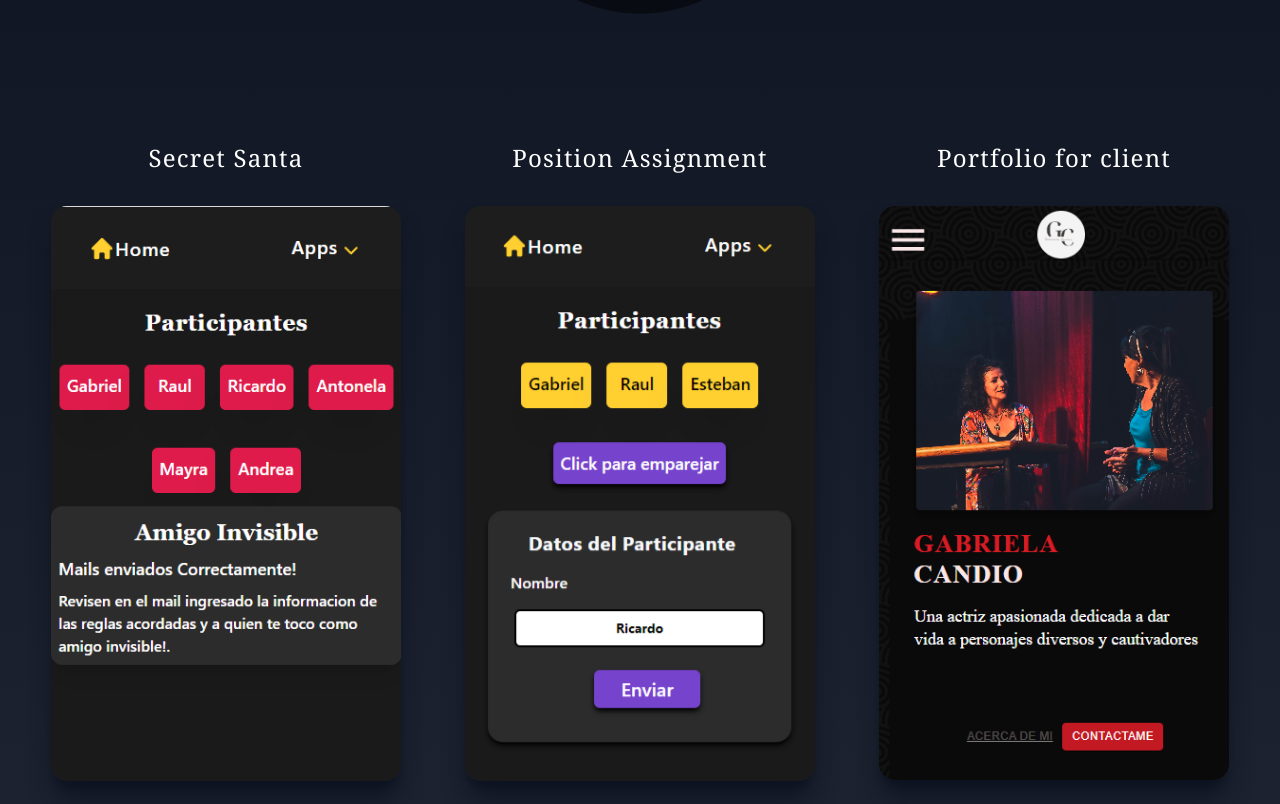
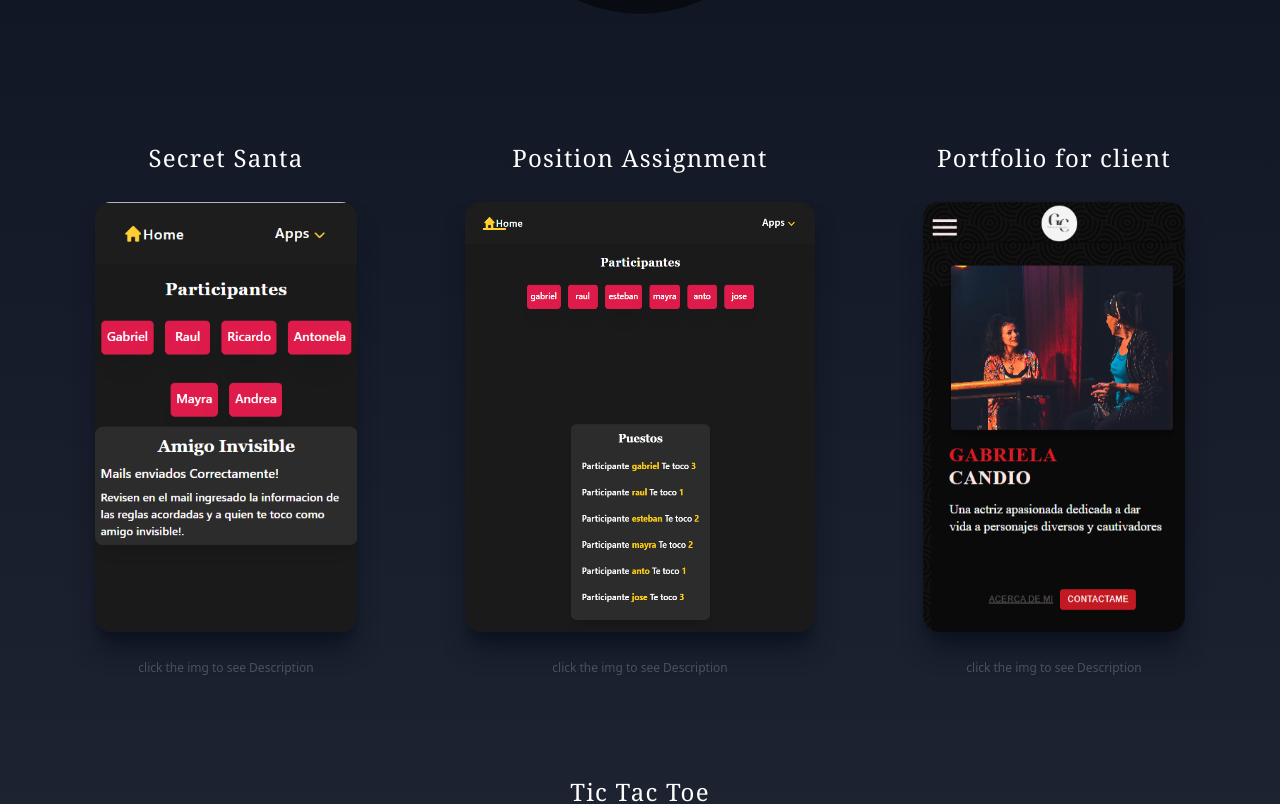
Before and after one commit to GabrielPaparello/cv, a React (Vite) app: page / in a window 1280 px wide. Shown: the part 1320-2124 px from the top of the page. Built offline with nearby package versions, Linux system fonts and the light colour scheme.

Commit message:
fixed imgs

```diff
--- a/src/components/Projects.jsx
+++ b/src/components/Projects.jsx
@@ -17,7 +17,7 @@ export const Projects = ({
   return (
     <>
       <div
-        className={`text-center  text-white  relative  m-4  p-4 flex flex-col  justify-start items-center gap-16  `}
+        className={`text-center  text-white  relative  m-4  p-4 flex flex-col  justify-center items-center content-center gap-7  `}
         onClick={() => {
           setActive(!active);
         }}
@@ -25,13 +25,13 @@ export const Projects = ({
         <h2
           className={`backFace text-2xl duration-[2s] font-serif tracking-wider  ${
             active ? "rotation3d" : ""
-          }   -mb-8 `}
+          }   `}
         >
           {projectName}
         </h2>
-        <div className="h-[430px] w-[350px] ">
+        <div className="h-[430px] flex justify-center  w-[350px] ">
         <img
-          className={`backFace shadow-xl shadow-[#0D1321] rounded-2xl block  max-w-[100%] h-auto object-cover  duration-[2s]  ${
+          className={`backFace  shadow-xl shadow-[#0D1321] rounded-2xl block  max-w-[100%]  h-[430px] object-fill  duration-[2s]  ${
             active ? "rotation3d" : ""
           } `}
           src={projectImg}
```
Also changed, not shown: src/assets/project12.png, src/sections/ProjectSection.jsx (line endings or trailing spaces).
